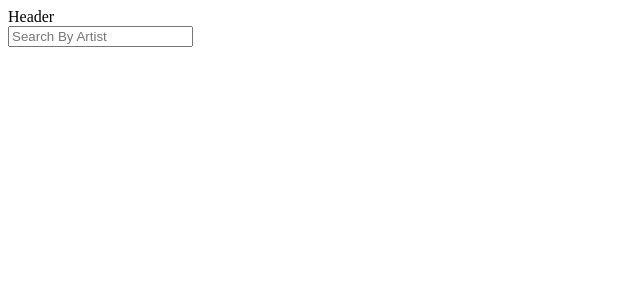
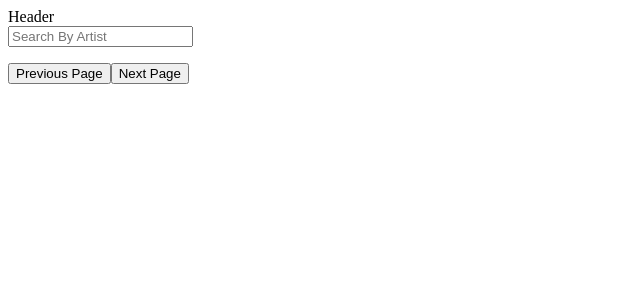
Before and after one commit to alchemy-records/artist-search, a React app: page / in a window 1280 px wide. Shown: the top 300 px of the page, without its empty margins (0-640 px from the left). Built offline with nearby package versions, Linux system fonts and the light colour scheme.

Commit message:
pagination

```diff
--- a/src/containers/HomeView.jsx
+++ b/src/containers/HomeView.jsx
@@ -1,3 +1,4 @@
+/* eslint-disable max-len */
 import React, { useState } from 'react';
 import { useArtists } from '../state/hooks';
 import ArtistList from '../components/artist/ArtistList';
@@ -5,11 +6,20 @@ import ArtistList from '../components/artist/ArtistList';
 
 function HomeView() {
   const [name, setName] = useState('');
+  const [page, setPage] = useState(1);
 
-  const { loading, artists } = useArtists(name);
+  const { loading, artists } = useArtists(name, page);
 
   const handleChange = ({ target }) => {
     setName(target.value);
+  };
+
+  const increment = () => {
+    setPage((prevPageValue) => prevPageValue + 1);
+  };
+
+  const decrement = () => {
+    setPage((prevPageValue) => prevPageValue - 1);
   };
 
   return (
@@ -21,7 +31,16 @@ function HomeView() {
         onChange={handleChange} />
       {
         loading && (name) ? <h1>loading</h1>
-          : <ArtistList artists={artists} />
+          :
+          <>
+            <ArtistList artists={artists} />
+            <button value={page}
+              onClick={decrement}>
+              Previous Page</button>
+            <button value={page}
+              onClick={increment}>
+              Next Page</button>
+          </>
       }
     </>
   );
--- a/src/services/fetchApi.js
+++ b/src/services/fetchApi.js
@@ -1,6 +1,7 @@
 /* eslint-disable max-len */
-export const getArtistsByName = (name) => {
-  return fetch(`http://musicbrainz.org/ws/2/artist?query=${name}&fmt=json&limit=25`)
+export const getArtistsByName = (name, page) => {
+  const offset = (page - 1) * 25;
+  return fetch(`http://musicbrainz.org/ws/2/artist?query=${name}&fmt=json&limit=25&offset=${offset}`)
     .then(res => res.json())
     .then(res => res.artists)
     .then(artists => artists.map(
--- a/src/state/hooks.js
+++ b/src/state/hooks.js
@@ -2,7 +2,7 @@
 import { useState, useEffect } from 'react';
 import { getArtistsByName, getReleasesById, getSongsById, getLyrics } from '../services/fetchApi';
 
-export const useArtists = (name) => {
+export const useArtists = (name, page) => {
   const [loading, setLoading] = useState(true);
   const [artists, setArtists] = useState([]);
 
@@ -10,12 +10,12 @@ export const useArtists = (name) => {
   useEffect(() => {
     if(!name) return;
     setLoading(true);
-    getArtistsByName(name)
-      .then(releases => {
+    getArtistsByName(name, page)
+      .then(artists => {
         setLoading(false);
-        setArtists(releases);
+        setArtists(artists);
       });
-  }, [name]);
+  }, [name, page]);
 
   return {
     loading,
```
